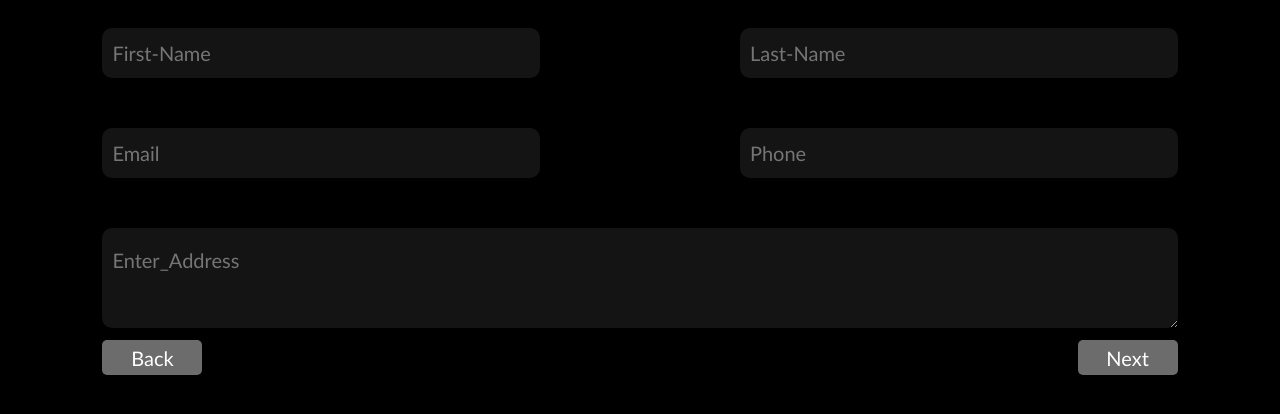
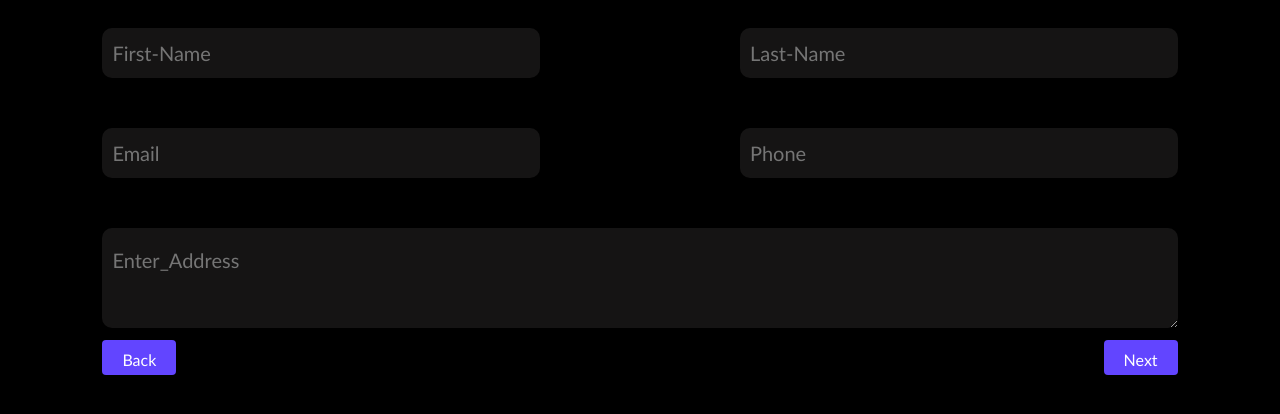
Before and after one commit to sasikumars-cs21/Gym_Fitness, a plain HTML site: page Join.html in a window 1280 px wide. Shown: the part 158-572 px from the top of the page. Drawn offline with Linux system fonts and the light colour scheme.

Commit message:
Your commit message

```diff
--- a/Join.html
+++ b/Join.html
@@ -5,6 +5,7 @@
     <meta name="viewport" content="width=device-width, initial-scale=1.0">
     <title>Join page</title>
     <link rel="stylesheet" href="style.css">
+    <link rel="icon" href="./logo.png">
 </head>
 <body>
 
@@ -32,6 +33,10 @@
             <button>Next</button>
         </div>
     </div>
+    <div>
+
+    </div>
+
 </section>
 <script src="script.js"></script>
 
--- a/style.css
+++ b/style.css
@@ -546,3 +546,36 @@ span {
     background: rgba(255, 255, 255, 0.404);
     width: 50%;
 }
+
+
+/* Button Styling */
+.button-box {
+    display: flex;
+    justify-content: space-between;
+}
+
+.button-box button {
+    background-color: #6245ff;
+    color: white;
+    font-size: 16px;
+    padding: 10px 20px;
+    border: none;
+    border-radius: 4px;
+    cursor: pointer;
+    transition: background-color 0.3s ease, transform 0.2s ease;
+    width: 100%;
+}
+
+.button-box button:hover {
+    background-color: #45a049;
+    transform: scale(1.08);
+}
+
+.button-box button a {
+    color: white;
+    text-decoration: none;
+}
+
+.button-box button a:hover {
+    text-decoration: underline;
+}
```
Also changed, not shown: index.html (+6 -0 lines), responsive.css (+21 -0 lines), img/logo.png (added), img/logo2.jpg (added), img/sunil.jpg (deleted), img/vivek.jpg (deleted), logo.png (added).
